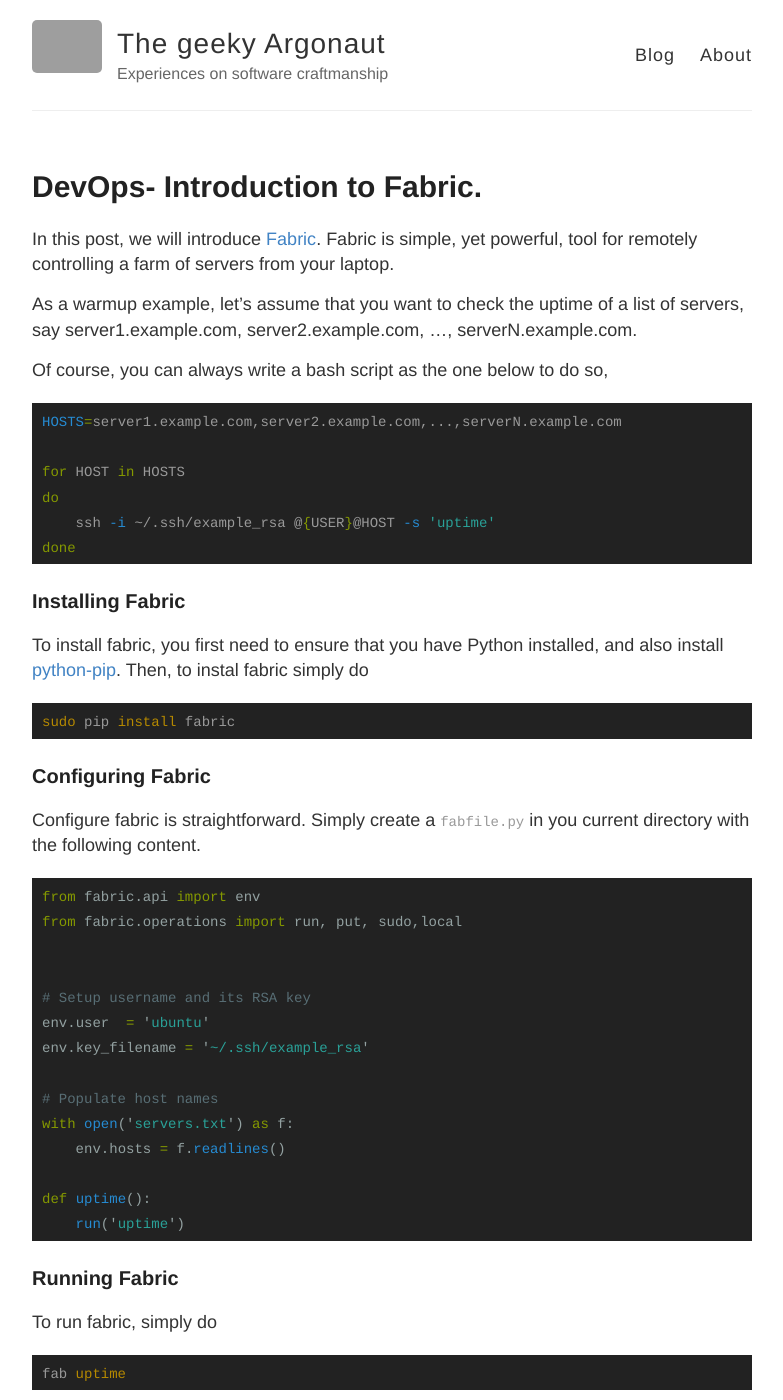
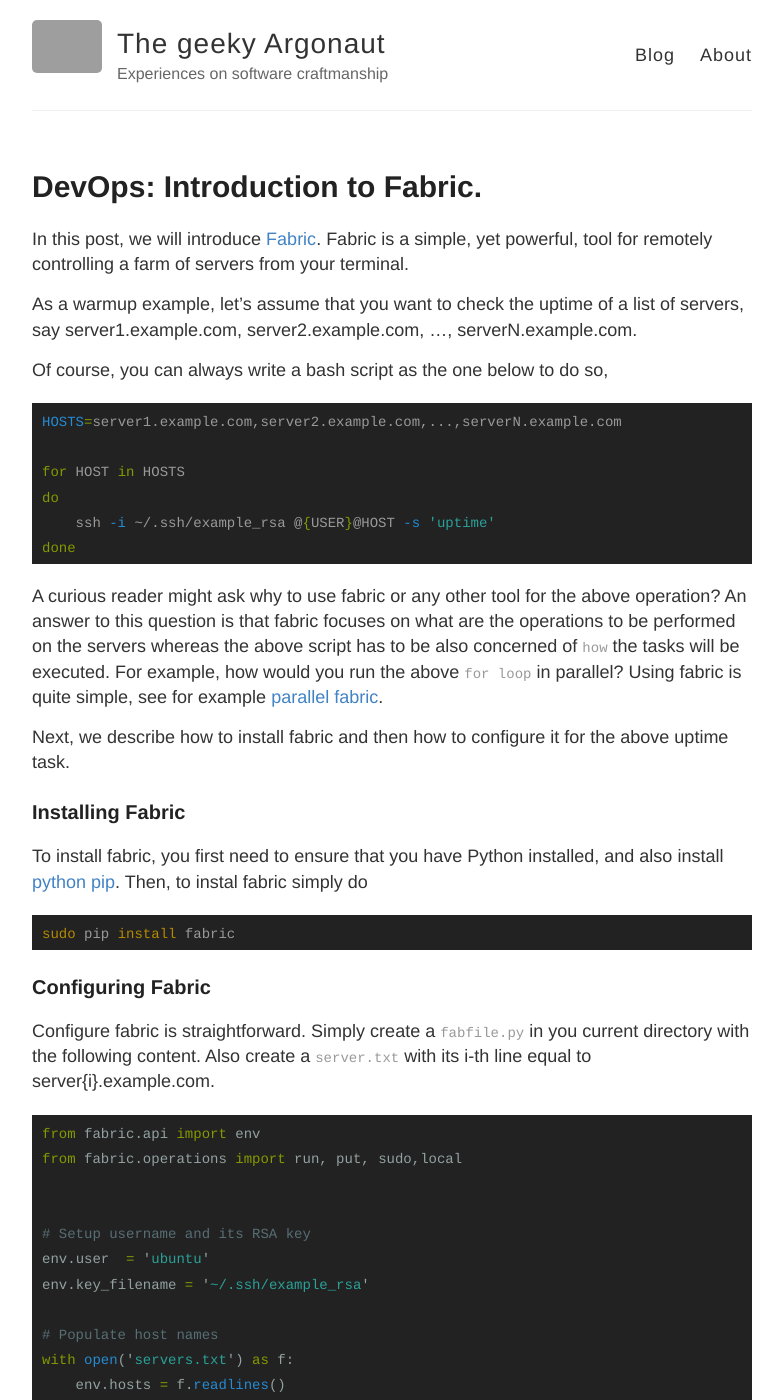
Before and after one commit to zouzias/zouzias.github.io, a Jekyll site: the page built from _posts/2015-03-01-Introduction-to-fabric.md, in a window 1280 px wide and 1400 px high. Shown: the whole window, without its empty margins (248-1031 px from the left). Built offline with Jekyll 4.4.1, drawn with Linux system fonts in a browser that asks for light colours; some of the changed text lies outside the part shown; grey boxes are pictures that could not be loaded.

Commit message:
Post: Fabric update

```diff
--- a/_posts/2015-03-01-Introduction-to-fabric.md
+++ b/_posts/2015-03-01-Introduction-to-fabric.md
@@ -1,9 +1,9 @@
 ---
 layout: post
-title: DevOps- Introduction to Fabric.
+title: "DevOps: Introduction to Fabric."
 ---
 
-In this post, we will introduce [Fabric](http://www.fabfile.org/). Fabric is simple, yet powerful, tool for remotely controlling a farm of servers from your laptop.
+In this post, we will introduce [Fabric](http://www.fabfile.org/). Fabric is a simple, yet powerful, tool for remotely controlling a farm of servers from your terminal.
 
 As a warmup example, let's assume that you want to check the uptime of a list of servers, say server1.example.com, server2.example.com, ..., serverN.example.com.
 
@@ -19,11 +19,14 @@
 
 {% endhighlight %}
 
+A curious reader might ask why to use fabric or any other tool for the above operation? An answer to this question is that fabric focuses on what are the operations to be performed on the servers whereas the above script has to be also concerned of `how` the tasks will be executed. For example, how would you run the above `for loop` in parallel? Using fabric is quite simple, see for example [parallel fabric](http://docs.fabfile.org/en/latest/usage/parallel.html).
+
+Next, we describe how to install fabric and then how to configure it for the above uptime task.
 
 
 ### Installing Fabric
 
-To install fabric, you first need to ensure that you have Python installed, and also install [python-pip](https://pip.pypa.io/en/latest/installing.html). Then, to instal fabric simply do
+To install fabric, you first need to ensure that you have Python installed, and also install [python pip](https://pip.pypa.io/en/latest/installing.html). Then, to instal fabric simply do
 
 {% highlight bash %}
 sudo pip install fabric
@@ -31,7 +34,7 @@
 
 ### Configuring Fabric
 
-Configure fabric is straightforward. Simply create a `fabfile.py` in you current directory with the following content.
+Configure fabric is straightforward. Simply create a `fabfile.py` in you current directory with the following content. Also create a `server.txt` with its i-th line equal to server{i}.example.com.
 
 {% highlight python %}
 from fabric.api import env
@@ -57,3 +60,11 @@
 {% highlight bash %}
 fab uptime
 {% endhighlight %}
+
+To execute fabric in parallel, you can simple do
+
+{% highlight bash %}
+fab uptime -P
+{% endhighlight %}
+
+See [parallel fabric](http://docs.fabfile.org/en/latest/usage/parallel.html) for more details on parallel execution.
```
